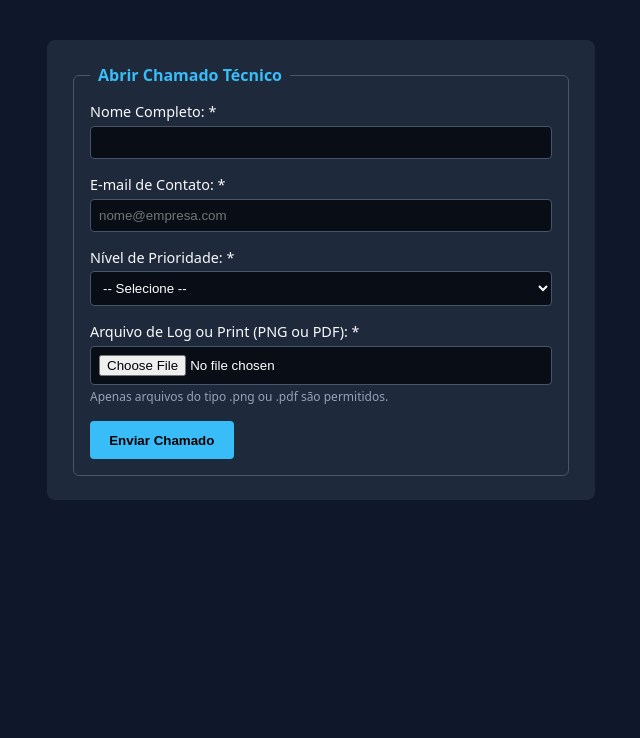
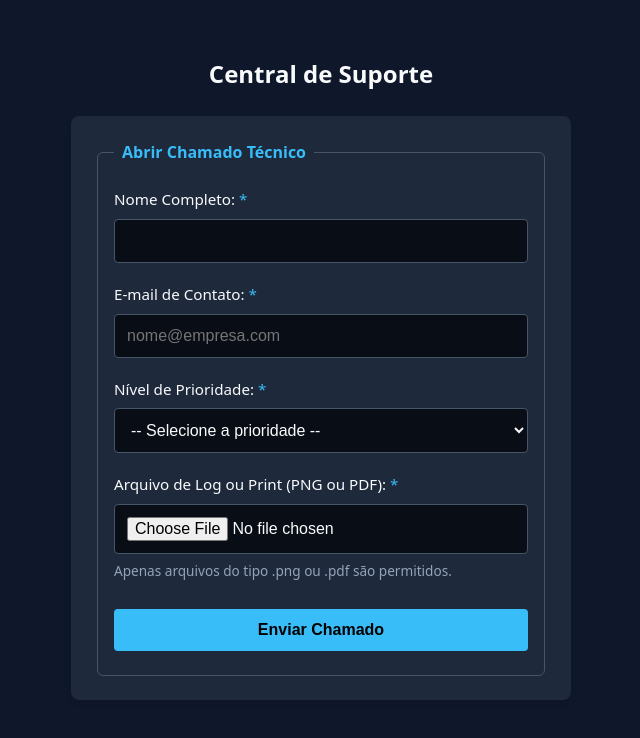
Before and after one commit to Programacao-Web-BSI-2026-2/lab-exercicios, a plain HTML site: page lab/02/index.html in a window 1280 px wide. Shown: the whole page, without its empty margins (319-959 px from the left). Drawn offline with Linux system fonts and the light colour scheme.

Commit message:
Enhance index.html with semantic elements and styles
Refactor HTML structure and improve accessibility features.

```diff
--- a/lab/02/index.html
+++ b/lab/02/index.html
@@ -2,41 +2,174 @@
 <html lang="pt-BR">
 <head>
     <meta charset="UTF-8">
-    <title>Suporte Técnico — Refatorado</title>
+    <meta name="description" content="Formulário semântico e acessível para envio de arquivos de suporte técnico.">
+    <meta name="viewport" content="width=device-width, initial-scale=1">
+    <meta name="keywords" content="HTML, Formulários, Acessibilidade, Suporte">
+    <meta name="robots" content="index, follow">
+    <meta name="author" content="Ronaldo Amaral">
+    <title>Suporte Técnico — Abertura de Chamado</title>
     <style>
-        body { font-family: system-ui, sans-serif; background: #0f172a; color: #f8fafc; padding: 2rem; }
-        form { max-width: 500px; margin: 0 auto; background: #1e293b; padding: 1.5rem; border-radius: 8px; }
-        fieldset { border: 1px solid #475569; border-radius: 6px; padding: 1rem; }
-        legend { color: #38bdf8; font-weight: bold; padding: 0 0.5rem; }
-        .group { display: flex; flex-direction: column; margin-bottom: 1rem; }
-        label { margin-bottom: 0.3rem; font-size: 0.9rem; }
-        input, select { background: #090d16; border: 1px solid #475569; color: #fff; padding: 0.5rem; border-radius: 4px; }
-        input:focus, select:focus { border-color: #38bdf8; outline: none; }
-        .hint { color: #94a3b8; font-size: 0.75rem; margin-top: 0.2rem; }
-        button { background: #38bdf8; color: #000; font-weight: bold; border: none; padding: 0.7rem 1.2rem; border-radius: 4px; cursor: pointer; }
+        /* Variáveis para facilitar manutenção de cores */
+        :root {
+            --bg-body: #0f172a;
+            --bg-form: #1e293b;
+            --bg-input: #090d16;
+            --text-main: #f8fafc;
+            --text-hint: #94a3b8;
+            --border-color: #475569;
+            --primary: #38bdf8;
+            --primary-dark: #0284c7;
+        }
+
+        body {
+            font-family: system-ui, -apple-system, sans-serif;
+            background: var(--bg-body);
+            color: var(--text-main);
+            padding: 2rem;
+            line-height: 1.5;
+        }
+
+        main {
+            max-width: 500px;
+            margin: 0 auto;
+        }
+
+        h1 {
+            font-size: 1.5rem;
+            margin-bottom: 1.5rem;
+            text-align: center;
+        }
+
+        form {
+            background: var(--bg-form);
+            padding: 1.5rem;
+            border-radius: 8px;
+            box-shadow: 0 4px 6px -1px rgba(0, 0, 0, 0.1);
+        }
+
+        fieldset {
+            border: 1px solid var(--border-color);
+            border-radius: 6px;
+            padding: 1.5rem 1rem;
+        }
+
+        legend {
+            color: var(--primary);
+            font-weight: 700;
+            padding: 0 0.5rem;
+        }
+
+        .group {
+            display: flex;
+            flex-direction: column;
+            margin-bottom: 1.25rem;
+        }
+
+        label {
+            margin-bottom: 0.5rem;
+            font-size: 0.95rem;
+            font-weight: 500;
+        }
+
+        input, select {
+            background: var(--bg-input);
+            border: 1px solid var(--border-color);
+            color: var(--text-main);
+            padding: 0.75rem;
+            border-radius: 4px;
+            font-size: 1rem;
+        }
+
+        /* Foco acessível para navegação por teclado */
+        input:focus-visible, select:focus-visible, button:focus-visible {
+            outline: 2px solid var(--primary);
+            outline-offset: 2px;
+            border-color: var(--primary);
+        }
+
+        /* Remove o outline padrão se focus-visible for suportado */
+        input:focus:not(:focus-visible), select:focus:not(:focus-visible) {
+            outline: none;
+        }
+
+        .hint {
+            color: var(--text-hint);
+            font-size: 0.85rem;
+            margin-top: 0.4rem;
+        }
+
+        button {
+            background: var(--primary);
+            color: #000;
+            font-weight: 700;
+            font-size: 1rem;
+            border: none;
+            padding: 0.75rem 1.5rem;
+            border-radius: 4px;
+            cursor: pointer;
+            width: 100%;
+            transition: background-color 0.2s ease;
+            margin-top: 0.5rem;
+        }
+
+        button:hover {
+            background-color: var(--primary-dark);
+            color: #fff;
+        }
+
+        /* Classe para leitores de tela (oculta visualmente) */
+        .sr-only {
+            position: absolute;
+            width: 1px;
+            height: 1px;
+            padding: 0;
+            margin: -1px;
+            overflow: hidden;
+            clip: rect(0, 0, 0, 0);
+            white-space: nowrap;
+            border-width: 0;
+        }
+
+        /* Estilo sutil para o asterisco visual */
+        .req-star {
+            color: var(--primary);
+        }
     </style>
 </head>
 <body>
 
-    <!-- Endpoint público httpbin.org para teste imediato no navegador -->
-    <form action="https://httpbin.org/post" method="POST" enctype="multipart/form-data">
+    <main>
+        <h1>Central de Suporte</h1>
+        <form action="https://httpbin.org/post" method="POST" enctype="multipart/form-data" novalidate>
             <fieldset>
                 <legend>Abrir Chamado Técnico</legend>
 
                 <div class="group">
-                <label for="nome-usuario">Nome Completo: *</label>
-                <input type="text" id="nome-usuario" name="nome" required minlength="3">
+                    <label for="nome-usuario">
+                        Nome Completo:
+                        <span class="req-star" aria-hidden="true" title="Campo obrigatório">*</span>
+                        <span class="sr-only">Campo obrigatório</span>
+                    </label>
+                    <input type="text" id="nome-usuario" name="nome" required minlength="3" autocomplete="name">
                 </div>
 
                 <div class="group">
-                <label for="email-usuario">E-mail de Contato: *</label>
-                <input type="email" id="email-usuario" name="email" placeholder="nome@empresa.com" required>
+                    <label for="email-usuario">
+                        E-mail de Contato:
+                        <span class="req-star" aria-hidden="true" title="Campo obrigatório">*</span>
+                        <span class="sr-only">Campo obrigatório</span>
+                    </label>
+                    <input type="email" id="email-usuario" name="email" placeholder="nome@empresa.com" required autocomplete="email">
                 </div>
 
                 <div class="group">
-                <label for="prioridade-chamado">Nível de Prioridade: *</label>
+                    <label for="prioridade-chamado">
+                        Nível de Prioridade:
+                        <span class="req-star" aria-hidden="true" title="Campo obrigatório">*</span>
+                        <span class="sr-only">Campo obrigatório</span>
+                    </label>
                     <select id="prioridade-chamado" name="prioridade" required>
-                    <option value="">-- Selecione --</option>
+                        <option value="">-- Selecione a prioridade --</option>
                         <option value="baixa">Baixa</option>
                         <option value="media">Média</option>
                         <option value="alta">Alta</option>
@@ -44,7 +177,11 @@
                 </div>
 
                 <div class="group">
-                <label for="anexo-log">Arquivo de Log ou Print (PNG ou PDF): *</label>
+                    <label for="anexo-log">
+                        Arquivo de Log ou Print (PNG ou PDF):
+                        <span class="req-star" aria-hidden="true" title="Campo obrigatório">*</span>
+                        <span class="sr-only">Campo obrigatório</span>
+                    </label>
                     <input type="file" id="anexo-log" name="anexo" accept="image/png,application/pdf" required aria-describedby="anexo-help">
                     <span id="anexo-help" class="hint">Apenas arquivos do tipo .png ou .pdf são permitidos.</span>
                 </div>
@@ -52,6 +189,7 @@
                 <button type="submit">Enviar Chamado</button>
             </fieldset>
         </form>
+    </main>
 
 </body>
 </html>
```
Lines whose indentation alone changed are shown as unchanged.
